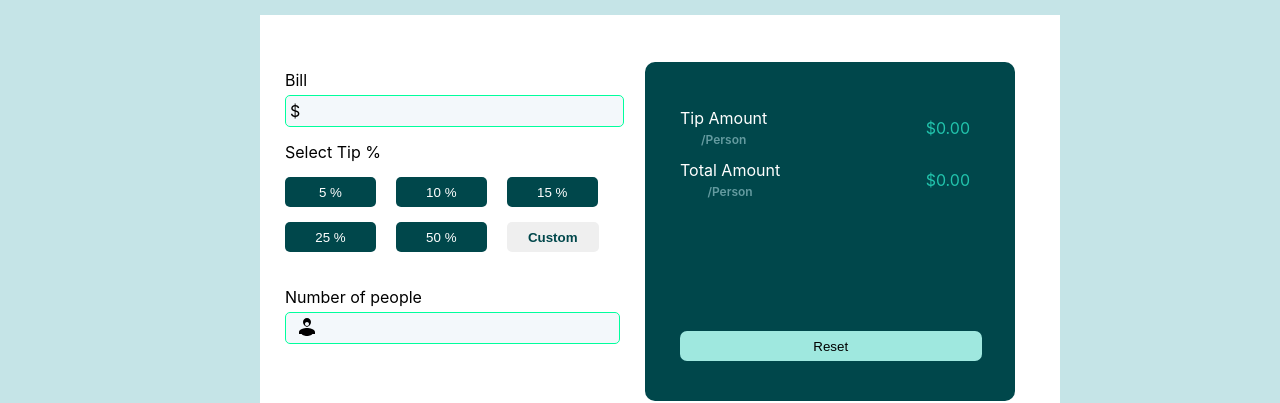
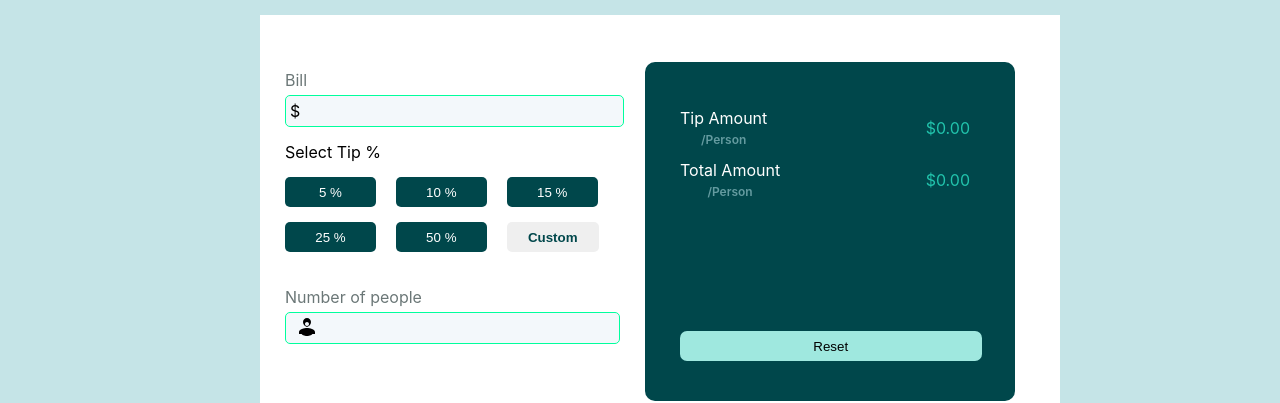
Before and after one commit to vikasMernDev/tipcalculator, a React (Create React App) app: page / in a window 1280 px wide. Shown: the part 128-531 px from the top of the page. Built offline with nearby package versions, Linux system fonts and the light colour scheme.

Commit message:
calculator chnages

```diff
--- a/src/components/Calculator.jsx
+++ b/src/components/Calculator.jsx
@@ -66,7 +66,7 @@ const Calculator = () => {
                 <div className='calculator'>
                     <div className='left-side'>
                         <div className='input-container'>
-                            <label htmlFor='bill'>Bill</label>
+                            <label htmlFor='bill' style={{color:'#6B7777'}}>Bill</label>
                             <span style={{ position: 'relative' }}>
                                 <span style={{ position: 'absolute', left: '5px', top: '50%', transform: 'translateY(-50%)' }}>$</span>
                                 <input
@@ -103,7 +103,7 @@ const Calculator = () => {
                         <br />
                         <div className='input-container'>
                             <div style={{ display: 'flex', justifyContent: 'space-between' }}>
-                                <label>Number of people</label>
+                                <label style={{color:'#6B7777'}}>Number of people</label>
                                 {state.error && <div style={{ color: 'red' }}>{state.error}</div>}
                             </div>
                             <div style={{ position: "relative",display:'flex',justifyContent:'space-between' }}>
```
